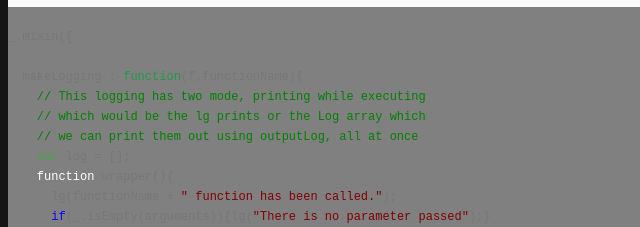
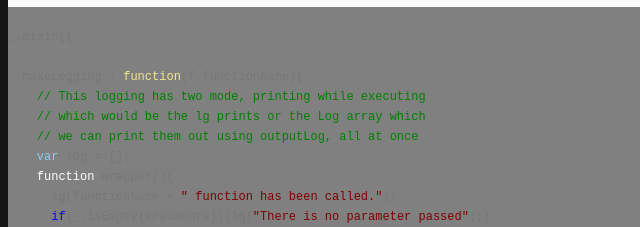
Before and after one commit to moosazero/moosazero.github.com, a plain HTML site: page index.html in a window 1280 px wide. Shown: the part 353-580 px from the top of the page, 0-640 px from the left. Drawn offline with Linux system fonts and the light colour scheme.

Commit message:
Update index.html

```diff
--- a/index.html
+++ b/index.html
@@ -824,11 +824,11 @@ which is why i decided to make a method that can surve that purpose for us.
 <pre class="prettyprint linenums lang-opa">
 _.mixin({
 
-  makeLogging : <span style=' color: #229948;'>function</span>(f,functionName){
+  makeLogging : <span style=' color: #f0e68c;'>function</span>(f,functionName){
     <span style=' color: Green;'>// This logging has two mode, printing while executing</span>
     <span style=' color: Green;'>// which would be the lg prints or the Log array which </span>
     <span style=' color: Green;'>// we can print them out using outputLog, all at once</span>
-    <span style=' color: #46a546;'>var</span> log = [];
+    <span style=' color: #87ceeb;'>var</span> log = [];
     <span style=' color: White;'>function</span> wrapper(){
       lg(functionName + <span style=' color: Maroon;'>" function has been called."</span>);
       <span style=' color: Blue;'>if</span>(_.isEmpty(arguments)){lg(<span style=' color: Maroon;'>"There is no parameter passed"</span>);}
```
